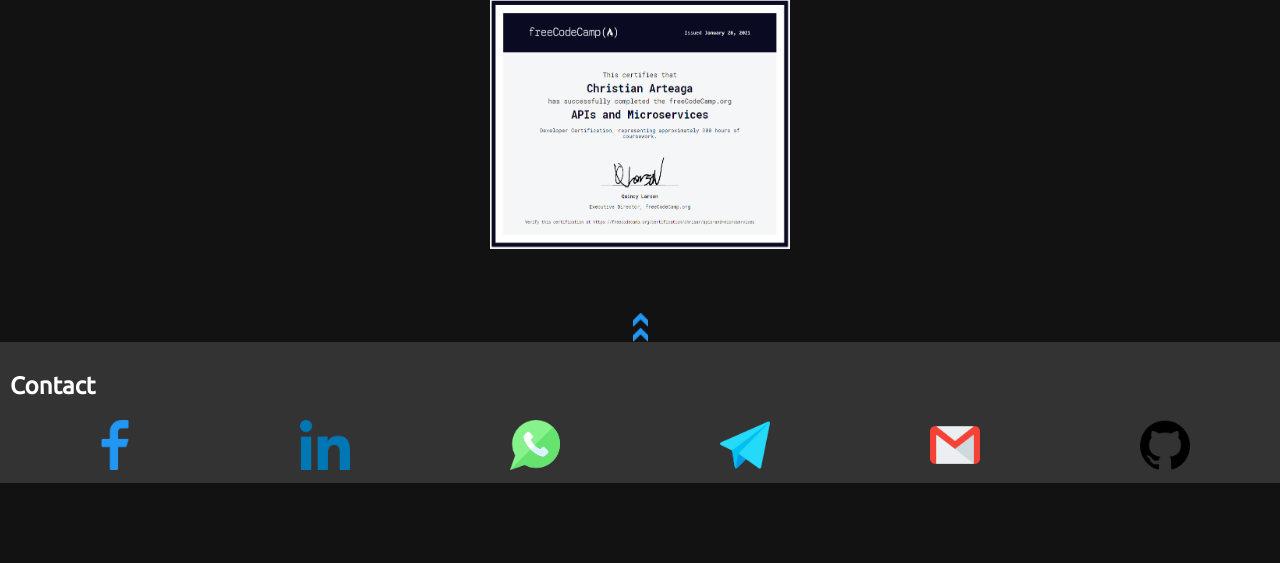
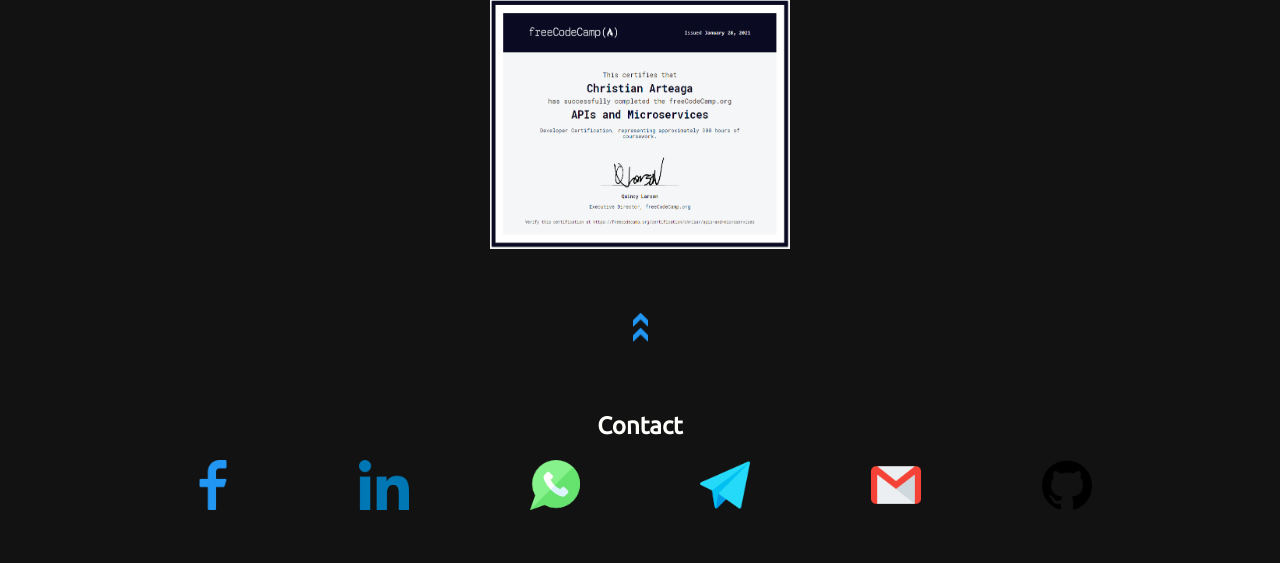
Before and after one commit to chrisarap/portfolio, a PHP site: page / in a window 1280 px wide. Shown: the part 2297-2860 px from the top of the page. Before the commit the page ends 2780 px from the top, so only its background shows below. Run offline with PHP 8.4, Linux system fonts and the light colour scheme.

Commit message:
contact-section finished

```diff
--- a/style.css
+++ b/style.css
@@ -274,13 +274,15 @@ body {
 ******************************************/
 
 #section-contact {
-	background: var(--background_2);
+	color: var(--fontcolor);
+	background: var(--background);
+
 	display: flex;
-	justify-content: space-around;
-	align-items: flex-start;
-	color: white;
-	padding: 10px;
+	justify-content: center;
+	align-items: center;
 	flex-direction: column;
+
+	padding: 50px 0;
 }
 
 .contact-img {
@@ -289,72 +291,22 @@ body {
 	margin: 0 5px;
 }
 
-
-.sub-contact-about, .sub-contact-contact {
-	height: 100%;
-	padding: 0;
-	display: flex;
-	justify-content: flex-start;
-	align-items: flex-start;
-	flex-direction: column;
-	width: 50%;
-}
-
-
-.sub-sub-contact-about {
-	display: flex;
-}
-
-.sub-sub-contact-about  img {
-	height: 25%;
-	width: 25%;
-	margin: 0 20px 0 0;
-}
-
-.sub-sub-contact-about p {
-	height: 75%;
-	width: 75%;
-}
-
 .media-logo {
 	display: flex;
-	width: 100%;
 	justify-content: space-around;
+
+	width: 80%;
 }
-
-
 
 /*****************************************
 ****************  about  *****************
 ******************************************/
 
-
-
-
-
-
-
-
-
-
-
-
-
-
-
-
-
-
-
-
-
-
-
-
 #section-about-tech {
 	display: flex;
 	border: solid;
 }
+
 #section-about-tech section {
 
 	border: solid;
```
